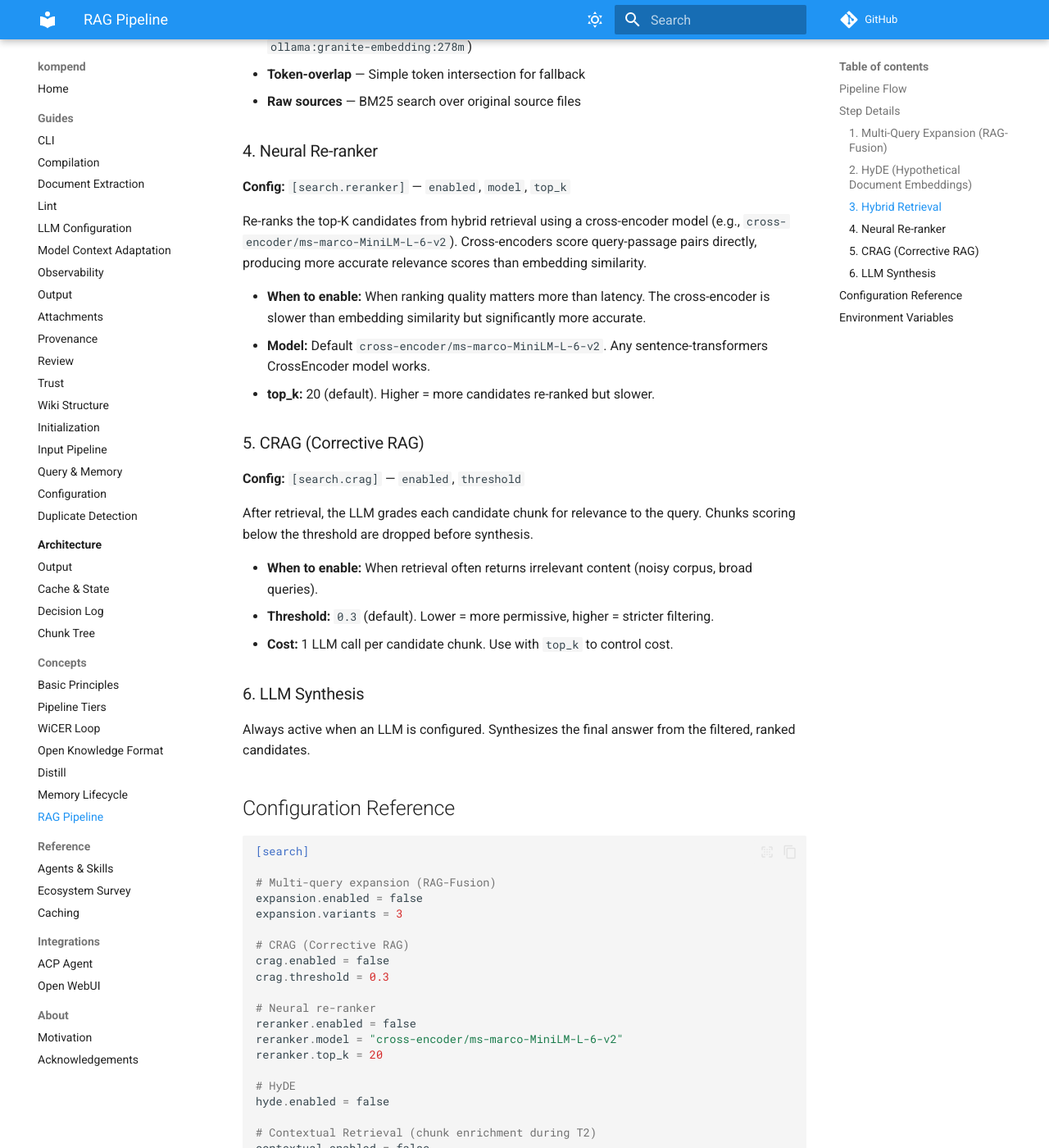
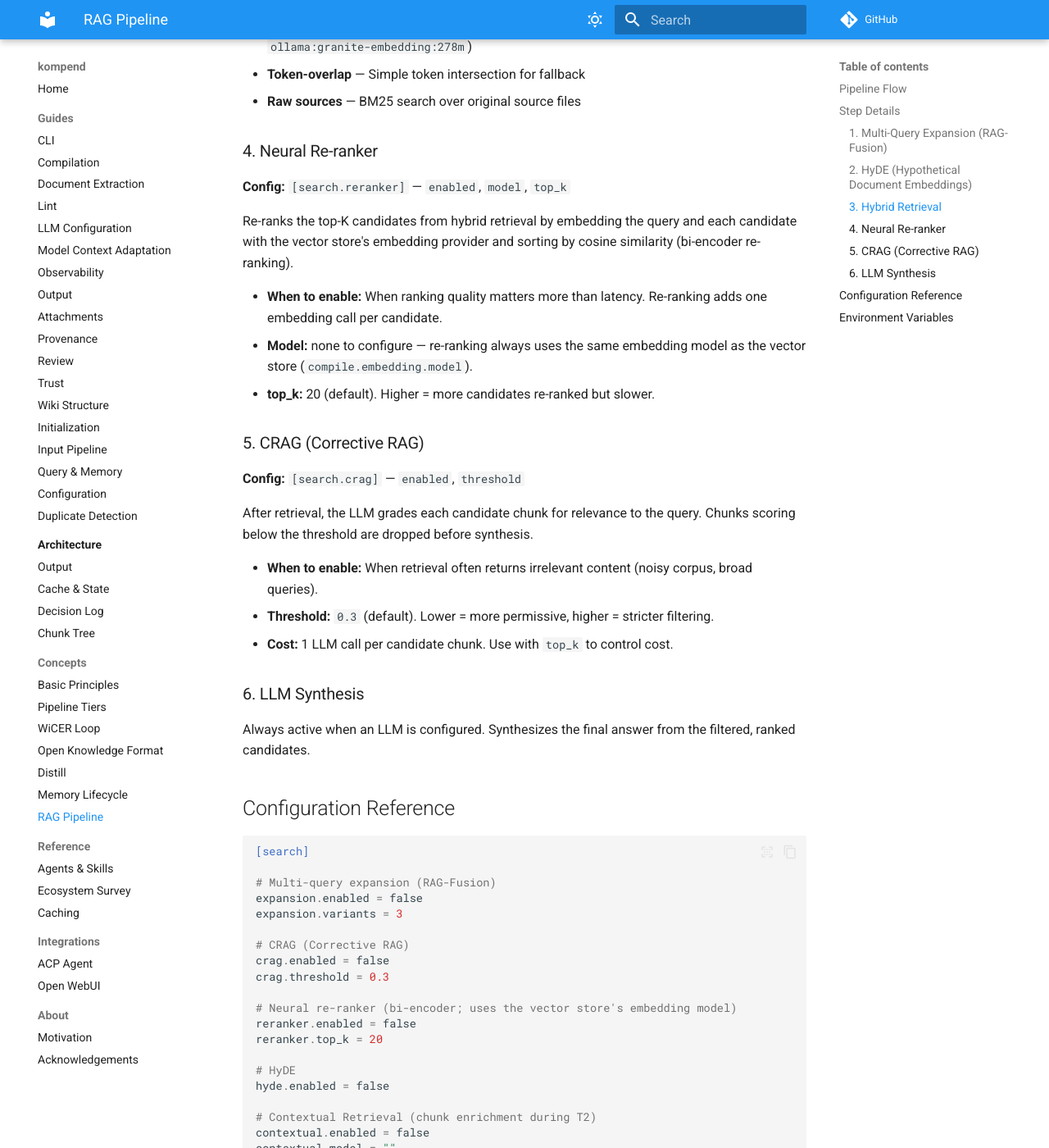
Before and after one commit to jr2804/kompend, an MkDocs documentation site: the page built from docs/concepts/rag-pipeline.md, in a window 1280 px wide and 1400 px high, scrolled down 1426 px. Shown: the whole window at 82% size. Built offline with MkDocs 1.6.1 and Material for MkDocs 9.7.7, drawn with Linux system fonts in a browser that asks for light colours; comment, search, counter and statistics services are not loaded.

Commit message:
📝 docs: drop the litellm era from the guides
- Describe embeddings as a pydantic-ai provider (ollama:, openai:) instead of
  litellm or sentence-transformers
- Re-rank with the vector store's embedding model; drop the cross-encoder
- Note Python 3.13 and the beads-based violation tracking

```diff
--- a/docs/concepts/rag-pipeline.md
+++ b/docs/concepts/rag-pipeline.md
@@ -54,10 +54,10 @@ Always active. Combines four retrieval methods via RRF:
 
 **Config:** `[search.reranker]` — `enabled`, `model`, `top_k`
 
-Re-ranks the top-K candidates from hybrid retrieval using a cross-encoder model (e.g., `cross-encoder/ms-marco-MiniLM-L-6-v2`). Cross-encoders score query-passage pairs directly, producing more accurate relevance scores than embedding similarity.
+Re-ranks the top-K candidates from hybrid retrieval by embedding the query and each candidate with the vector store's embedding provider and sorting by cosine similarity (bi-encoder re-ranking).
 
-- **When to enable:** When ranking quality matters more than latency. The cross-encoder is slower than embedding similarity but significantly more accurate.
-- **Model:** Default `cross-encoder/ms-marco-MiniLM-L-6-v2`. Any sentence-transformers CrossEncoder model works.
+- **When to enable:** When ranking quality matters more than latency. Re-ranking adds one embedding call per candidate.
+- **Model:** none to configure — re-ranking always uses the same embedding model as the vector store (`compile.embedding.model`).
 - **top_k:** 20 (default). Higher = more candidates re-ranked but slower.
 
 ### 5. CRAG (Corrective RAG)
@@ -87,9 +87,8 @@ expansion.variants = 3
 crag.enabled = false
 crag.threshold = 0.3
 
-# Neural re-ranker
+# Neural re-ranker (bi-encoder; uses the vector store's embedding model)
 reranker.enabled = false
-reranker.model = "cross-encoder/ms-marco-MiniLM-L-6-v2"
 reranker.top_k = 20
 
 # HyDE
```
Also changed, not shown: .agents/MAINTENANCE.md (+1 -1 lines), README.md (+1 -1 lines), docs/architecture/cache.md (+3 -4 lines), docs/guides/dedup.md (+4 -4 lines), docs/guides/document-extraction.md (+3 -3 lines), skills/kompend/SKILL.md (+3 -3 lines), src/kompend/AGENTS.md (+3 -2 lines), src/kompend/cli/AGENTS.md (+1 -1 lines).
